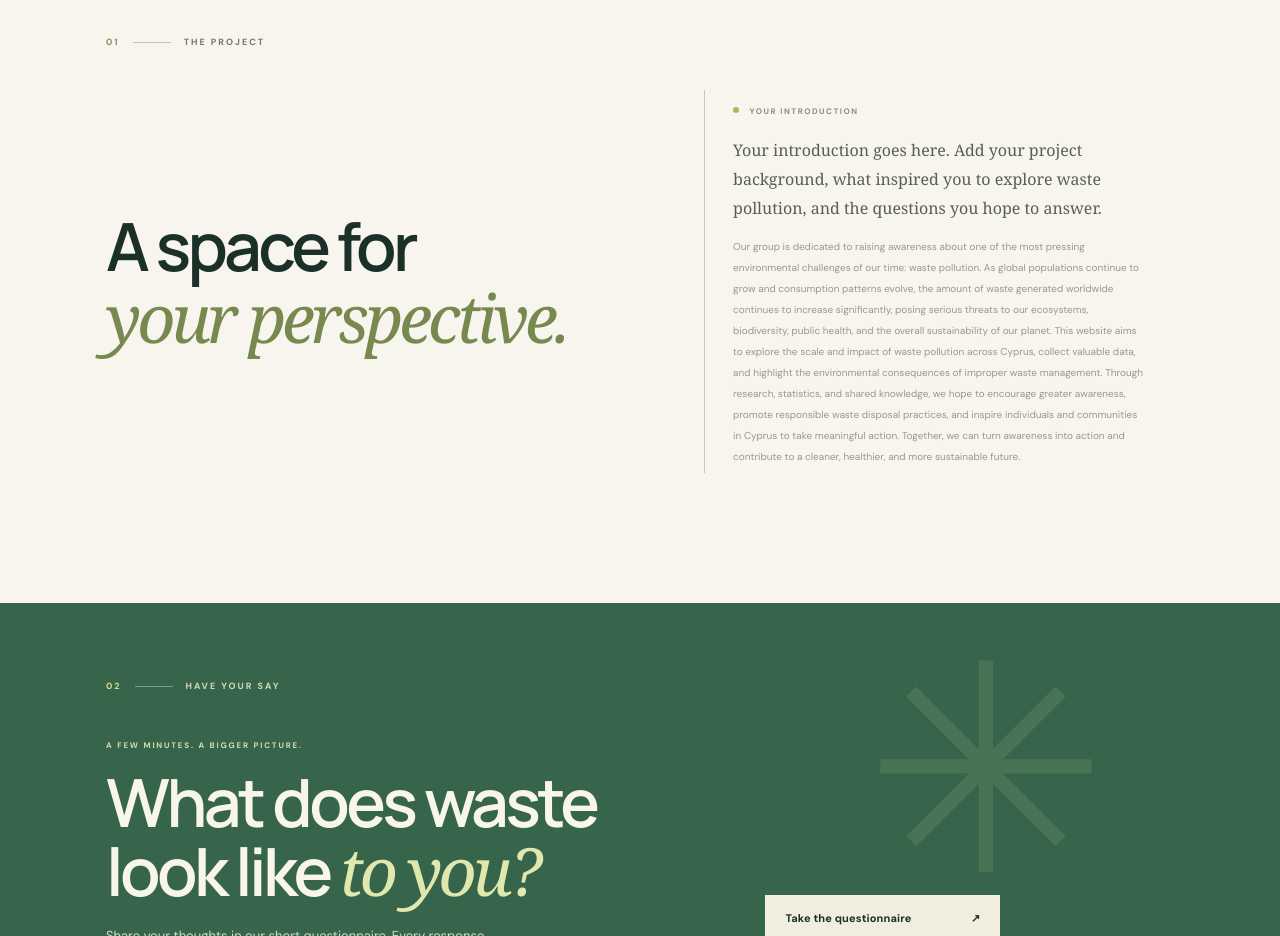
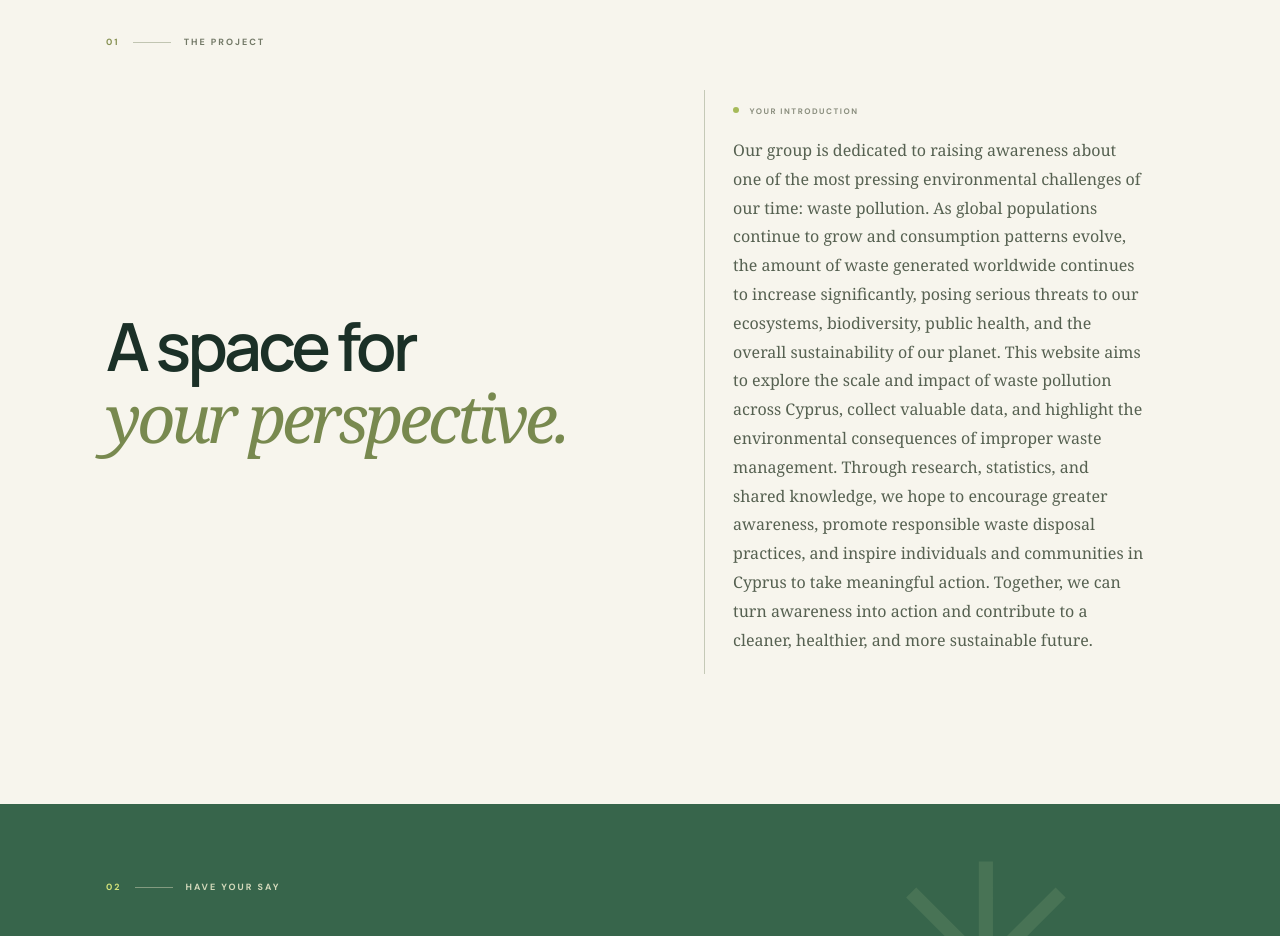
Before and after one commit to DanCepCode/WastePollution-Web, a plain HTML site: page index.html in a window 1280 px wide. Shown: the part 880-1816 px from the top of the page. Drawn offline with nearby package versions, Linux system fonts and the light colour scheme; no server answers.

Commit message:
Revise introduction content in index.html
Updated introduction paragraph to provide a detailed overview of the group's mission regarding waste pollution awareness and action.

```diff
--- a/index.html
+++ b/index.html
@@ -55,11 +55,11 @@
         <div><h2 id="about-title">A space for<br /><em>your perspective.</em></h2></div>
         <div class="intro-placeholder">
           <span class="placeholder-label"><span class="edit-dot"></span> YOUR INTRODUCTION</span>
-          <p>Your introduction goes here. Add your project background, what inspired you to explore waste pollution, and the questions you hope to answer.</p>
-          <span class="placeholder-hint">Our group is dedicated to raising awareness about one of the most pressing environmental challenges of our time: waste pollution. As global populations continue to grow and consumption patterns evolve, the amount of waste generated worldwide continues to increase significantly, posing serious threats to our ecosystems, biodiversity, public health, and the overall sustainability of our planet.
+          <p>Our group is dedicated to raising awareness about one of the most pressing environmental challenges of our time: waste pollution. As global populations continue to grow and consumption patterns evolve, the amount of waste generated worldwide continues to increase significantly, posing serious threats to our ecosystems, biodiversity, public health, and the overall sustainability of our planet.
 This website aims to explore the scale and impact of waste pollution across Cyprus, collect valuable data, and highlight the environmental consequences of improper waste management. Through research, statistics, and shared knowledge, we hope to encourage greater awareness, promote responsible waste disposal practices, and inspire individuals and communities in Cyprus to take meaningful action.
 Together, we can turn awareness into action and contribute to a cleaner, healthier, and more sustainable future.
-</span>
+</p>
+          <span class="placeholder-hint"></span>
         </div>
       </div>
     </section>
```
